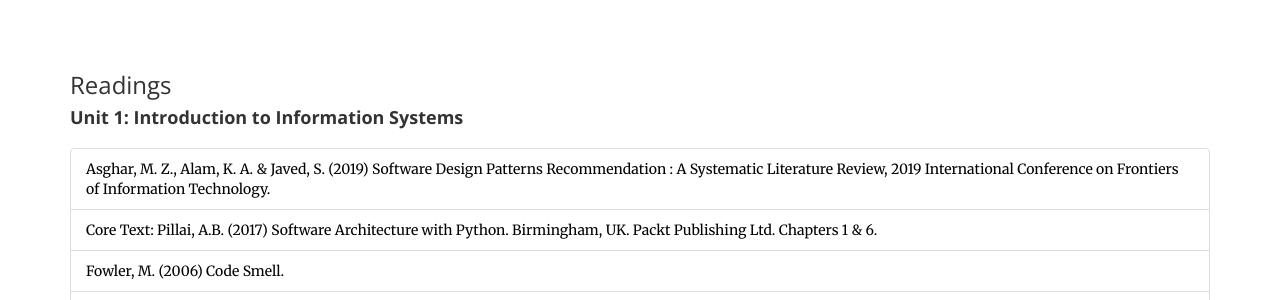
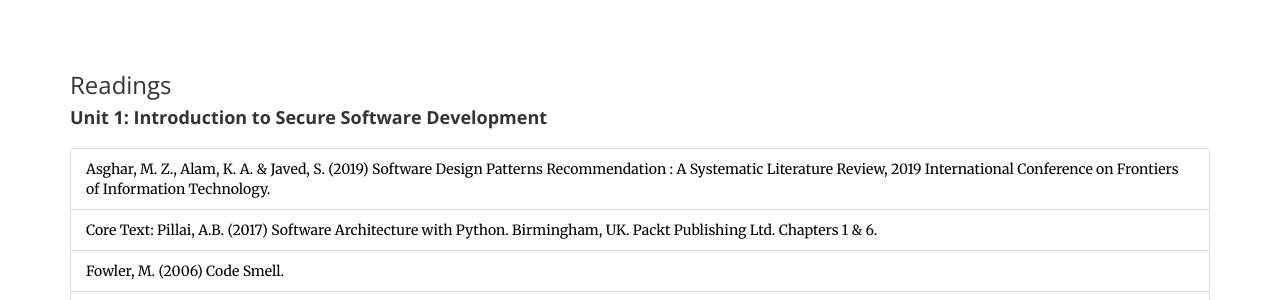
Before and after one commit to ros101/ros101-ros101.github.io, a Jekyll site: the page built from secure/index.md, in a window 1280 px wide and 900 px high, scrolled down 709 px. Shown: the part 155-455 px from the top of the window. Built offline with Jekyll 4.4.1, drawn with Linux system fonts in a browser that asks for light colours.

Commit message:
fix title

```diff
--- a/secure/index.md
+++ b/secure/index.md
@@ -25,7 +25,7 @@ reflections:
   # to escape : -> &#58;
 readings:
   - group:
-    title: Unit 1&#58; Introduction to Information Systems
+    title: Unit 1&#58; Introduction to Secure Software Development
     list:
     - Core Text&#58; Pillai, A.B. (2017) Software Architecture with Python. Birmingham, UK. Packt Publishing Ltd. Chapters 1 & 6.
     - Asghar, M. Z., Alam, K. A. & Javed, S. (2019) Software Design Patterns Recommendation &#58; A Systematic Literature Review, 2019 International Conference on Frontiers of Information Technology.
```
Also changed, not shown: index.md (+1 -1 lines).
